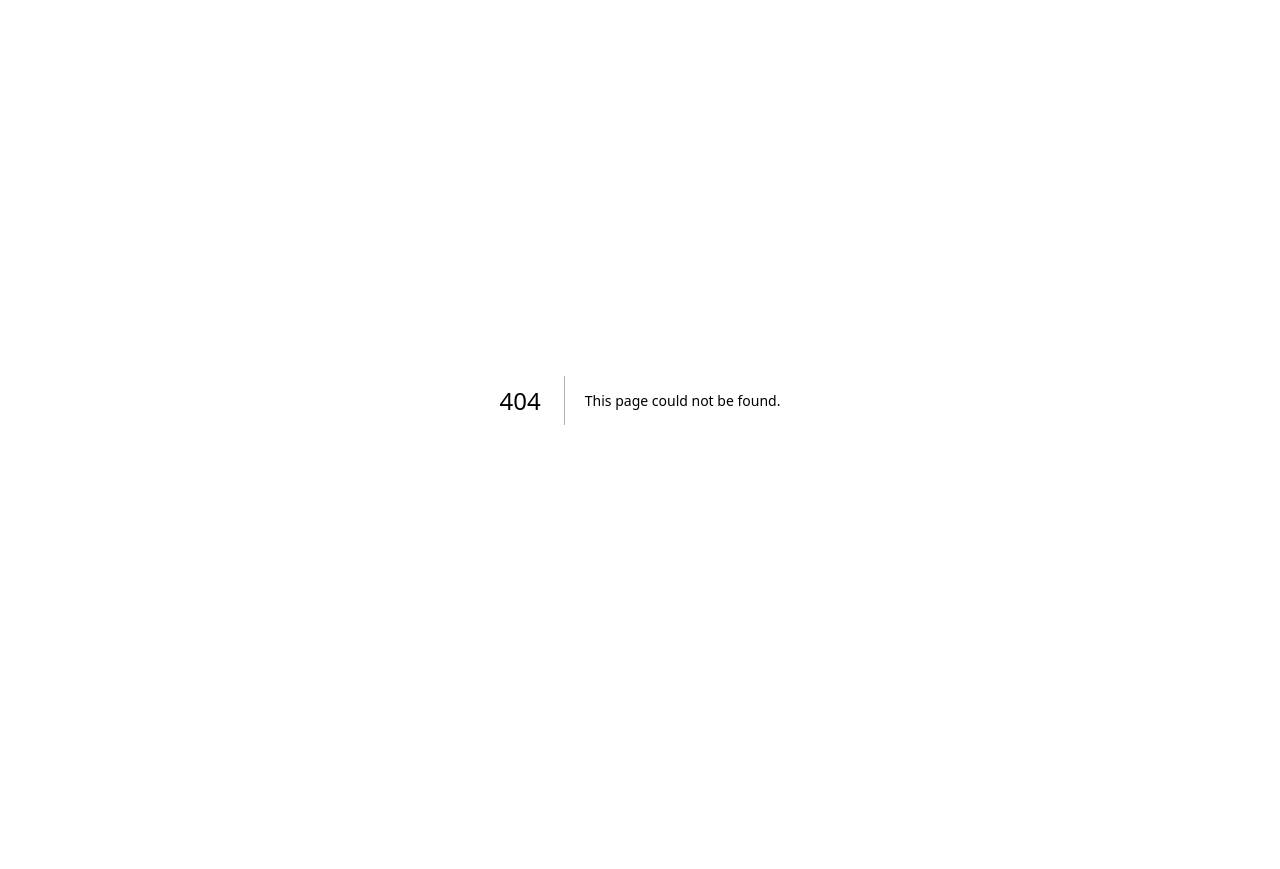
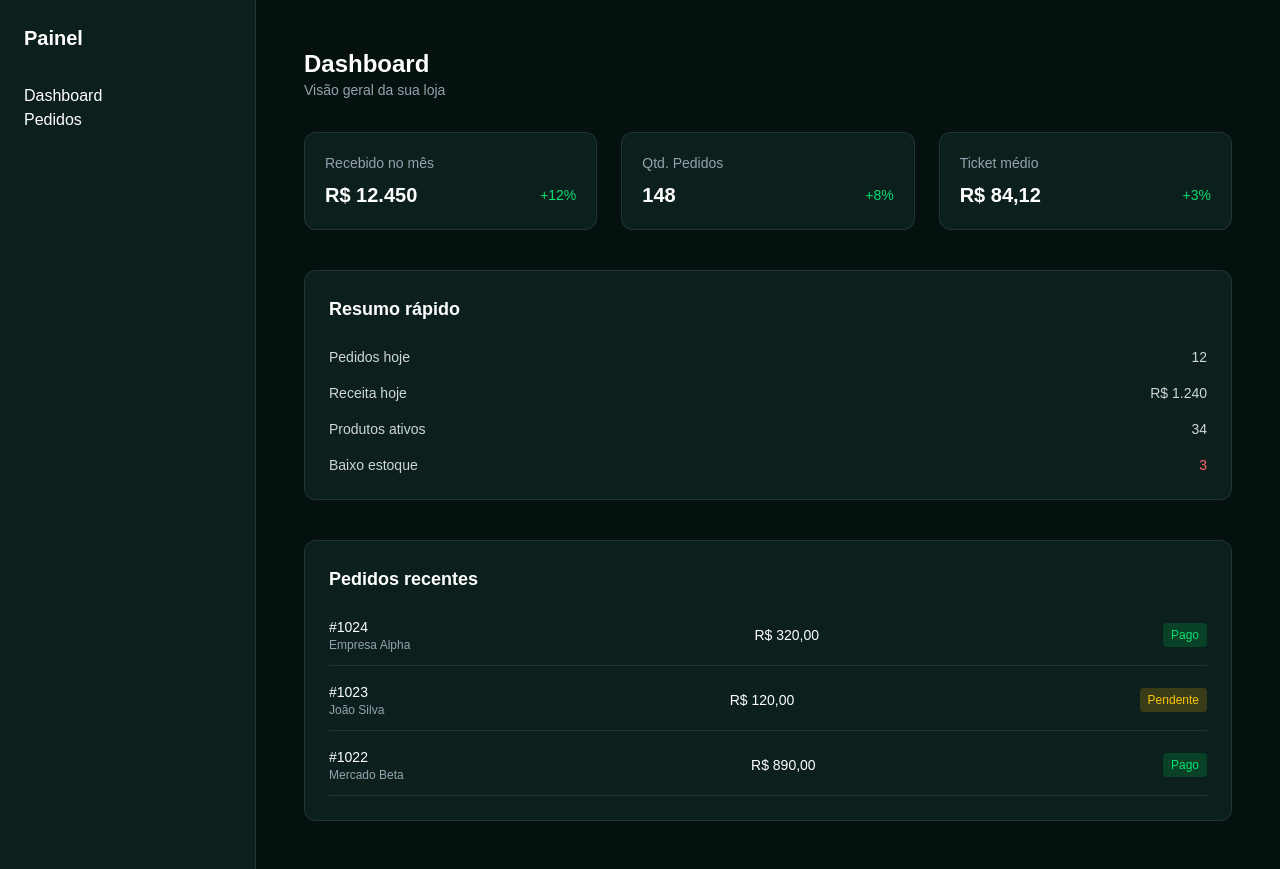
Before and after one commit to William-Koerich/ecommerce-reuzze, a Next.js app in the folder web/: page /painel/dashboard in a window 1280 px wide. Before the commit this address had no page. Before the commit the page ends 800 px from the top, so only its background shows below. Built offline with nearby package versions, Linux system fonts and the light colour scheme.

Commit message:
feat: created painel screen

```diff
--- /dev/null
+++ b/web/app/painel/dashboard/page.tsx
@@ -0,0 +1,155 @@
+"use client";
+
+type Metric = {
+  label: string;
+  value: string;
+  change: string;
+};
+
+type Order = {
+  id: string;
+  customer: string;
+  total: number;
+  status: string;
+};
+
+export default function DashboardPage() {
+  // ✅ Dados mockados direto (sem useEffect)
+  const metrics: Metric[] = [
+    { label: "Recebido no mês", value: "R$ 12.450", change: "+12%" },
+    { label: "Qtd. Pedidos", value: "148", change: "+8%" },
+    { label: "Ticket médio", value: "R$ 84,12", change: "+3%" },
+  ];
+
+  const orders: Order[] = [
+    {
+      id: "#1024",
+      customer: "Empresa Alpha",
+      total: 320,
+      status: "Pago",
+    },
+    {
+      id: "#1023",
+      customer: "João Silva",
+      total: 120,
+      status: "Pendente",
+    },
+    {
+      id: "#1022",
+      customer: "Mercado Beta",
+      total: 890,
+      status: "Pago",
+    },
+  ];
+
+  return (
+    <main className="min-h-screen bg-[#04110f] text-white p-6">
+
+      {/* HEADER */}
+      <div className="mb-8">
+        <h1 className="text-2xl font-semibold">Dashboard</h1>
+        <p className="text-gray-400 text-sm">
+          Visão geral da sua loja
+        </p>
+      </div>
+
+      {/* METRICS */}
+      <div className="grid md:grid-cols-3 gap-6 mb-10">
+        {metrics.map((metric, index) => (
+          <div
+            key={index}
+            className="bg-[#0b1f1c] border border-white/10 rounded-xl p-5"
+          >
+            <p className="text-sm text-gray-400 mb-2">
+              {metric.label}
+            </p>
+
+            <div className="flex items-center justify-between">
+              <h2 className="text-xl font-semibold">
+                {metric.value}
+              </h2>
+
+              <span className="text-green-400 text-sm">
+                {metric.change}
+              </span>
+            </div>
+          </div>
+        ))}
+      </div>
+
+      {/* GRID */}
+      <div className="grid md:grid-cols-1 gap-6">
+
+        {/* SUMMARY */}
+        <div className="bg-[#0b1f1c] border border-white/10 rounded-xl p-6">
+          <h2 className="text-lg font-semibold mb-6">
+            Resumo rápido
+          </h2>
+
+          <div className="space-y-4 text-sm text-gray-300">
+            <div className="flex justify-between">
+              <span>Pedidos hoje</span>
+              <span>12</span>
+            </div>
+
+            <div className="flex justify-between">
+              <span>Receita hoje</span>
+              <span>R$ 1.240</span>
+            </div>
+
+            <div className="flex justify-between">
+              <span>Produtos ativos</span>
+              <span>34</span>
+            </div>
+
+            <div className="flex justify-between">
+              <span>Baixo estoque</span>
+              <span className="text-red-400">3</span>
+            </div>
+          </div>
+        </div>
+      </div>
+
+      {/* ORDERS */}
+      <div className="mt-10 bg-[#0b1f1c] border border-white/10 rounded-xl p-6">
+        <h2 className="text-lg font-semibold mb-6">
+          Pedidos recentes
+        </h2>
+
+        <div className="space-y-4">
+          {orders.map((order) => (
+            <div
+              key={order.id}
+              className="flex justify-between items-center border-b border-white/10 pb-3"
+            >
+              <div>
+                <p className="text-sm">{order.id}</p>
+                <p className="text-xs text-gray-400">
+                  {order.customer}
+                </p>
+              </div>
+
+              <p className="text-sm font-medium">
+                {new Intl.NumberFormat("pt-BR", {
+                  style: "currency",
+                  currency: "BRL",
+                }).format(order.total)}
+              </p>
+
+              <span
+                className={`text-xs px-2 py-1 rounded ${
+                  order.status === "Pago"
+                    ? "bg-green-500/20 text-green-400"
+                    : "bg-yellow-500/20 text-yellow-400"
+                }`}
+              >
+                {order.status}
+              </span>
+            </div>
+          ))}
+        </div>
+      </div>
+
+    </main>
+  );
+}
--- /dev/null
+++ b/web/app/painel/layout.tsx
@@ -0,0 +1,41 @@
+"use client";
+
+import { usePathname } from "next/navigation";
+import Link from "next/link";
+
+export default function PainelLayout({
+  children,
+}: {
+  children: React.ReactNode;
+}) {
+  const pathname = usePathname();
+
+  const isLoginPage = pathname === "/painel";
+
+  if (isLoginPage) {
+    return <>{children}</>;
+  }
+
+  return (
+    <div className="flex min-h-screen bg-[#04110f] text-white">
+      {/* SIDEBAR */}
+      <aside className="w-64 bg-[#0b1f1c] border-r border-white/10 p-6">
+        <h2 className="text-xl font-semibold mb-8">Painel</h2>
+
+        <nav className="space-y-2">
+            <ul>
+              <li>
+                <Link href="/painel/dashboard">Dashboard</Link>
+              </li>
+              <li>
+                <Link href="/painel/pedidos">Pedidos</Link>
+              </li>
+            </ul>
+          </nav>
+      </aside>
+
+      {/* CONTENT */}
+      <main className="flex-1 p-6">{children}</main>
+    </div>
+  );
+}
--- /dev/null
+++ b/web/app/painel/page.tsx
@@ -0,0 +1,178 @@
+"use client";
+
+import { useState } from "react";
+
+export default function PainelAuthPage() {
+  const [isLogin, setIsLogin] = useState(true);
+  const [loading, setLoading] = useState(false);
+
+  const [form, setForm] = useState({
+    name: "",
+    email: "",
+    password: "",
+    cnpjOrCpf: "",
+  });
+
+  function handleChange(e: React.ChangeEvent<HTMLInputElement>) {
+    setForm({
+      ...form,
+      [e.target.name]: e.target.value,
+    });
+  }
+
+  async function handleSubmit(e: React.FormEvent) {
+    e.preventDefault();
+
+    try {
+      setLoading(true);
+
+      const url = isLogin
+        ? "http://localhost:3333/api/login"
+        : "http://localhost:3333/api/users";
+
+      const response = await fetch(url, {
+        method: "POST",
+        headers: {
+          "Content-Type": "application/json",
+        },
+        body: JSON.stringify({
+          name: form.name,
+          email: form.email,
+          password: form.password,
+          cnpjOrCpf: form.cnpjOrCpf,
+        }),
+      });
+
+      if (!response.ok) {
+        const error = await response.json();
+        throw new Error(error.error || "Erro");
+      }
+
+      const data = await response.json();
+
+      // 👉 salva token (depois você usa pra proteger rotas)
+      localStorage.setItem("token", data.token);
+
+      // 👉 redireciona pro dashboard
+      window.location.href = "/painel/dashboard";
+
+    } catch (error) {
+      alert((error as Error).message);
+    } finally {
+      setLoading(false);
+    }
+  }
+
+  return (
+    <main className="min-h-screen bg-[#04110f] flex items-center justify-center px-6">
+
+      <div className="w-full max-w-md">
+
+        {/* LOGO / TITLE */}
+        <div className="mb-10 text-center">
+          <h1 className="text-3xl font-semibold text-white mb-2">
+            Reuzze Admin
+          </h1>
+          <p className="text-gray-400 text-sm">
+            Gerencie sua loja com facilidade
+          </p>
+        </div>
+
+        {/* CARD */}
+        <div className="bg-[#0b1f1c] border border-white/10 rounded-2xl p-8 shadow-xl">
+
+          {/* TOGGLE */}
+          <div className="flex mb-6 bg-[#04110f] rounded-lg p-1">
+            <button
+              onClick={() => setIsLogin(true)}
+              className={`flex-1 py-2 rounded-md text-sm transition ${
+                isLogin
+                  ? "bg-[#008568] text-white"
+                  : "text-gray-400"
+              }`}
+            >
+              Login
+            </button>
+
+            <button
+              onClick={() => setIsLogin(false)}
+              className={`flex-1 py-2 rounded-md text-sm transition ${
+                !isLogin
+                  ? "bg-[#008568] text-white"
+                  : "text-gray-400"
+              }`}
+            >
+              Criar conta
+            </button>
+          </div>
+
+          {/* FORM */}
+          <form onSubmit={handleSubmit} className="space-y-4">
+
+            {!isLogin && (
+              <>
+                <input
+                  name="name"
+                  placeholder="Nome"
+                  value={form.name}
+                  onChange={handleChange}
+                  className="w-full bg-[#04110f] border border-white/10 p-3 rounded-lg text-sm"
+                  required
+                />
+
+                <input
+                  name="cnpjOrCpf"
+                  placeholder="CNPJ ou CPF"
+                  value={form.cnpjOrCpf}
+                  onChange={handleChange}
+                  className="w-full bg-[#04110f] border border-white/10 p-3 rounded-lg text-sm"
+                  required
+                />
+              </>
+            )}
+
+            <input
+              name="email"
+              type="email"
+              placeholder="Email"
+              value={form.email}
+              onChange={handleChange}
+              className="w-full bg-[#04110f] border border-white/10 p-3 rounded-lg text-sm"
+              required
+            />
+
+            <input
+              name="password"
+              type="password"
+              placeholder="Senha"
+              value={form.password}
+              onChange={handleChange}
+              className="w-full bg-[#04110f] border border-white/10 p-3 rounded-lg text-sm"
+              required
+            />
+
+            <button
+              type="submit"
+              disabled={loading}
+              className="w-full bg-[#008568] hover:bg-[#00a17e] py-3 rounded-lg font-medium transition disabled:opacity-50"
+            >
+              {loading
+                ? "Carregando..."
+                : isLogin
+                ? "Entrar"
+                : "Criar conta"}
+            </button>
+          </form>
+
+        </div>
+
+        {/* FOOTER */}
+        <p className="text-center text-xs text-gray-500 mt-6">
+          Painel administrativo • Reuzze
+        </p>
+
+      </div>
+
+    </main>
+  );
+}
```
